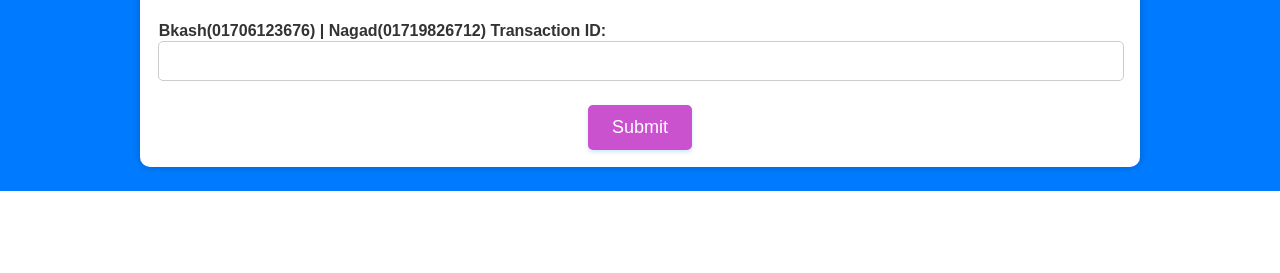
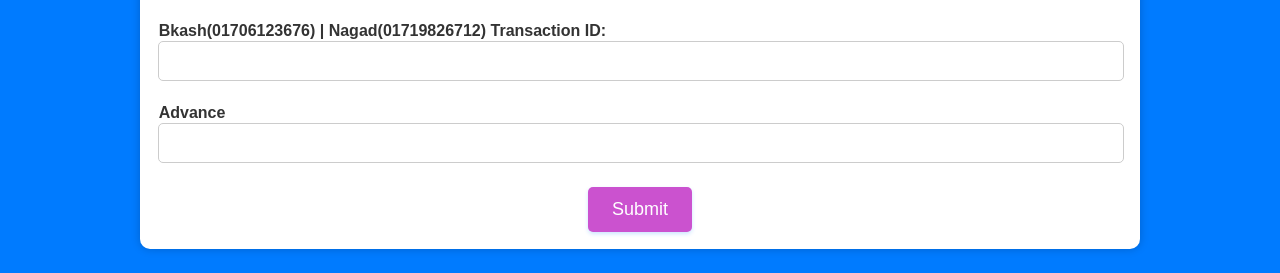
Before and after one commit to sorkerlimon/Kasjanitcenter, a Django app: page / in a window 1280 px wide. Shown: the part 860-1133 px from the top of the page. Before the commit the page ends 1051 px from the top, so only its background shows below. Run offline with Django 4.2, Linux system fonts and the light colour scheme; data comes from the database, SQL or seed files in the repository; both versions use the stored data as it was after the commit.

Commit message:
some file updated

```diff
--- a/courseapplication/forms.py
+++ b/courseapplication/forms.py
@@ -4,7 +4,7 @@
 class CourseRegistrationForm(forms.ModelForm):
     class Meta:
         model = CourseRegistration
-        fields = ('name', 'father_name', 'mother_name', 'national_id', 'address', 'mobile_number', 'courses', 'bkash_transaction_id', 'image','payment_method')
+        fields = ('name', 'father_name', 'mother_name', 'national_id', 'address', 'mobile_number', 'courses', 'bkash_transaction_id', 'image','payment_method','advance')
 
     def __init__(self, *args, **kwargs):
         super().__init__(*args, **kwargs)
--- a/courseapplication/models.py
+++ b/courseapplication/models.py
@@ -21,6 +21,7 @@
     mobile_number = models.CharField(max_length=15)
     courses = models.CharField(max_length=100)
     bkash_transaction_id = models.CharField(max_length=20)
+    advance = models.CharField(max_length=20,null=True)
     image = models.ImageField(upload_to='images/', blank=True,null=True)  # Adjust upload_to to 'images/' based on MEDIA_ROOT
     payment_method = models.CharField(max_length=25, choices=PAYMENT_CHOICES,blank=True,null=True)
     registration_date = models.DateTimeField(default=timezone.now)
--- a/courseapplication/views.py
+++ b/courseapplication/views.py
@@ -37,6 +37,7 @@
             mobile_number=request.POST.get('mobile_number'),
             bkash_transaction_id=request.POST.get('bkash_transaction_id'),
             payment_method=request.POST.get('payment_method'),
+            advance=request.POST.get('advance'),
             image=request.FILES.get('image'),
         )
 
--- a/templates/index.html
+++ b/templates/index.html
@@ -178,6 +178,13 @@
                 {{ form.bkash_transaction_id }}
             </div>
 
+            <div class="form-group">
+                <label for="{{ form.advance.id_for_label }}">Advance</label>
+                {{ form.advance }}
+            </div>
+
+
+
             <div class="button-container">
                 <button type="submit" id="submitButton">Submit</button>
             </div>
```
Also changed, not shown: courseapplication/migrations/0007_courseregistration_advance.py (added), db.sqlite3, media/images/p1_hover.jpg (added).
